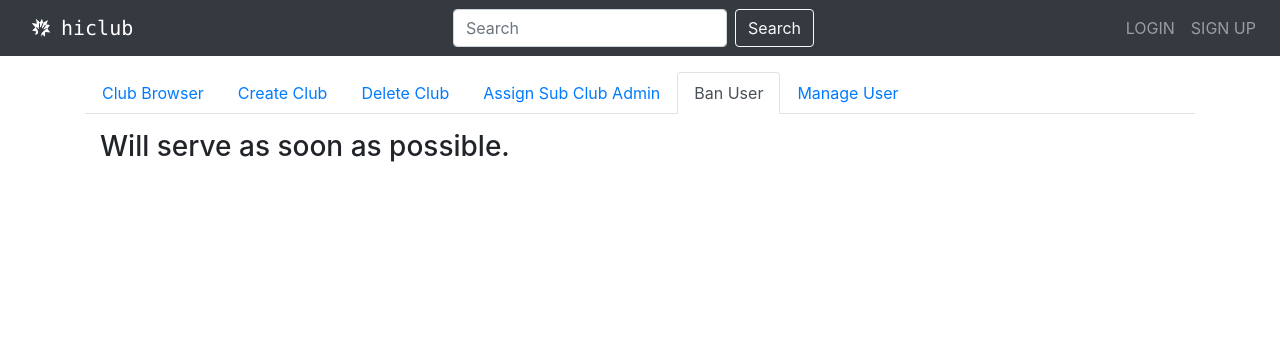
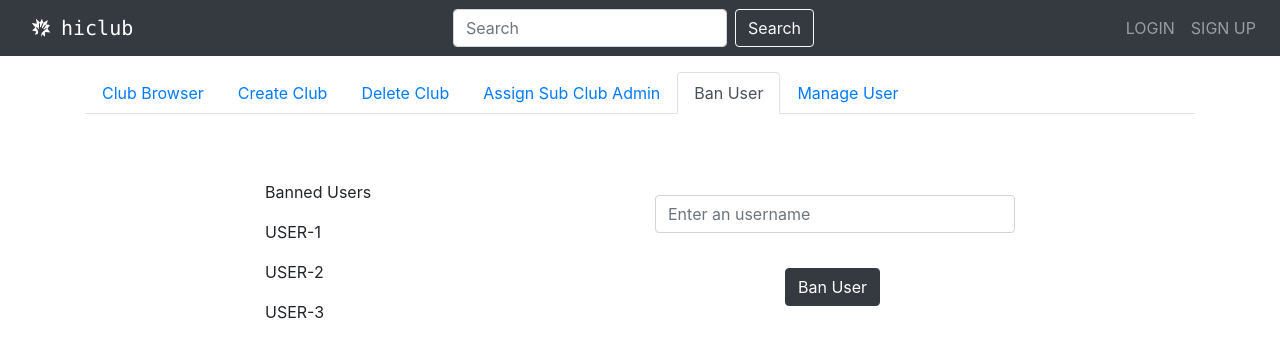
Before and after one commit to i-ates/CRUD-Social-E-Club-SpringBoot-React-MySQL, a React (Create React App) app in the folder src/main/frontend/: page /admin in a window 1280 px wide. Both pictures are taken after a click on the tab "Ban User". Shown: the top 358 px of the page. Built offline with nearby package versions, Linux system fonts and the light colour scheme; no server answers.

Commit message:
ban user tab added

```diff
--- /dev/null
+++ b/src/main/frontend/src/components/banuser.component.js
@@ -0,0 +1,45 @@
+import React, { Component } from "react";
+import Row from "react-bootstrap/Row";
+import Container from "react-bootstrap/Container";
+import Col from "react-bootstrap/Col";
+import {FormControl} from "react-bootstrap";
+import Button from "react-bootstrap/Button";
+
+
+export default class BanUser extends Component {
+
+    render() {
+
+        return (
+
+            <Container>
+                <Row>
+                    <Col sm style={{marginTop:50, marginLeft:150}}>
+                        <p>
+                            Banned Users
+                        </p>
+                        <p>
+                            USER-1
+                        </p>
+                        <p>
+                            USER-2
+                        </p>
+                        <p>
+                            USER-3
+                        </p>
+                    </Col>
+
+                    <Col sm style={{marginTop:50, marginRight:150}}>
+                        <FormControl type="text" placeholder="Enter an username" style={{marginTop:15}}>
+
+                        </FormControl>
+
+                        <Button variant="dark" type="submit" style={{marginTop:35, marginLeft:130}}>
+                            Ban User
+                        </Button>
+                    </Col>
+                </Row>
+            </Container>
+        )
+    }
+}
--- a/src/main/frontend/src/components/board-admin.component.js
+++ b/src/main/frontend/src/components/board-admin.component.js
@@ -5,6 +5,7 @@ import ListClubs from "./ListClubs";
 import DeleteClub from "./deleteclub.component";
 import CreateClub from "./createClub";
 import AssignAdmin from "./assignadmin.component";
+import BanUser from "./banuser.component";
 
 export default class BoardAdmin extends Component {
   constructor(props) {
@@ -59,9 +60,7 @@ export default class BoardAdmin extends Component {
             </Tab>
             <Tab eventKey={5} title="Ban User">
                 <div className="container mt-3">
-                    <h3>
-                        Will serve as soon as possible.
-                    </h3>
+                    <BanUser />
                 </div>
             </Tab>
             <Tab eventKey={6} title="Manage User">
```
